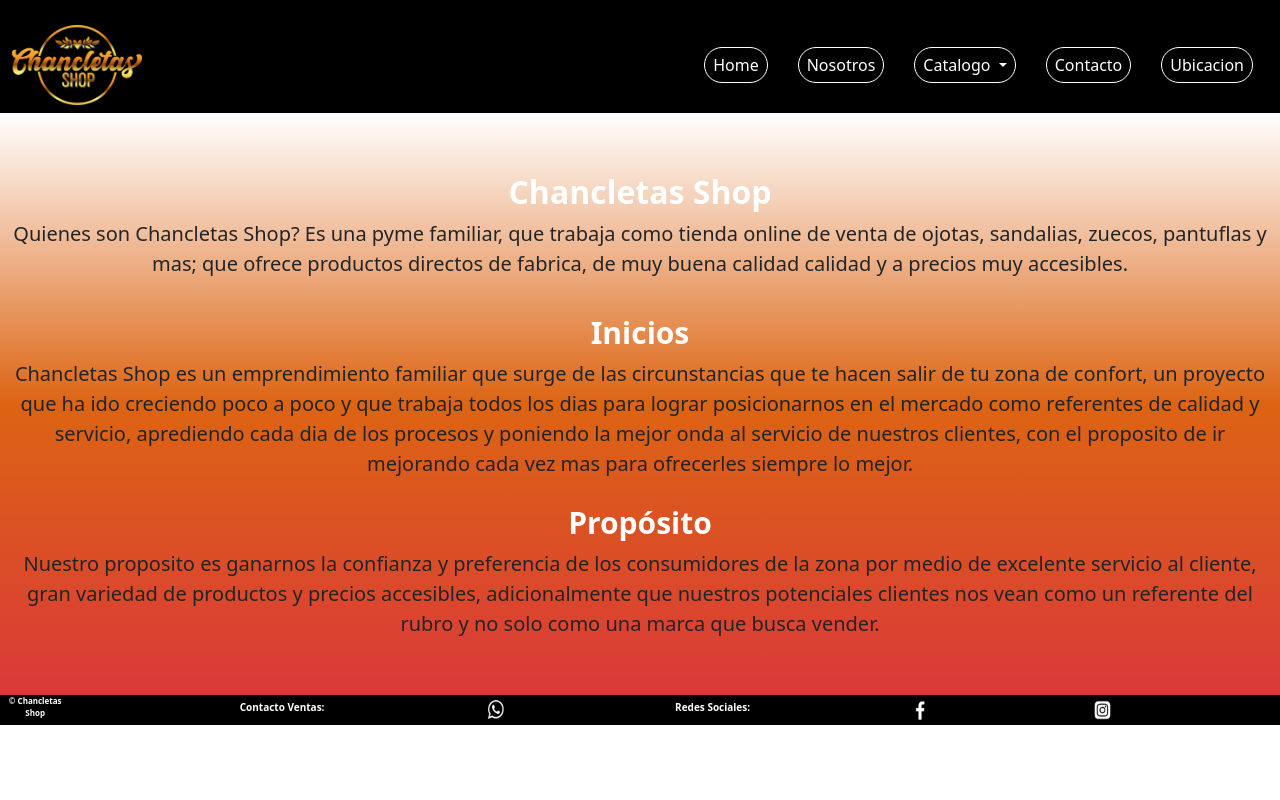
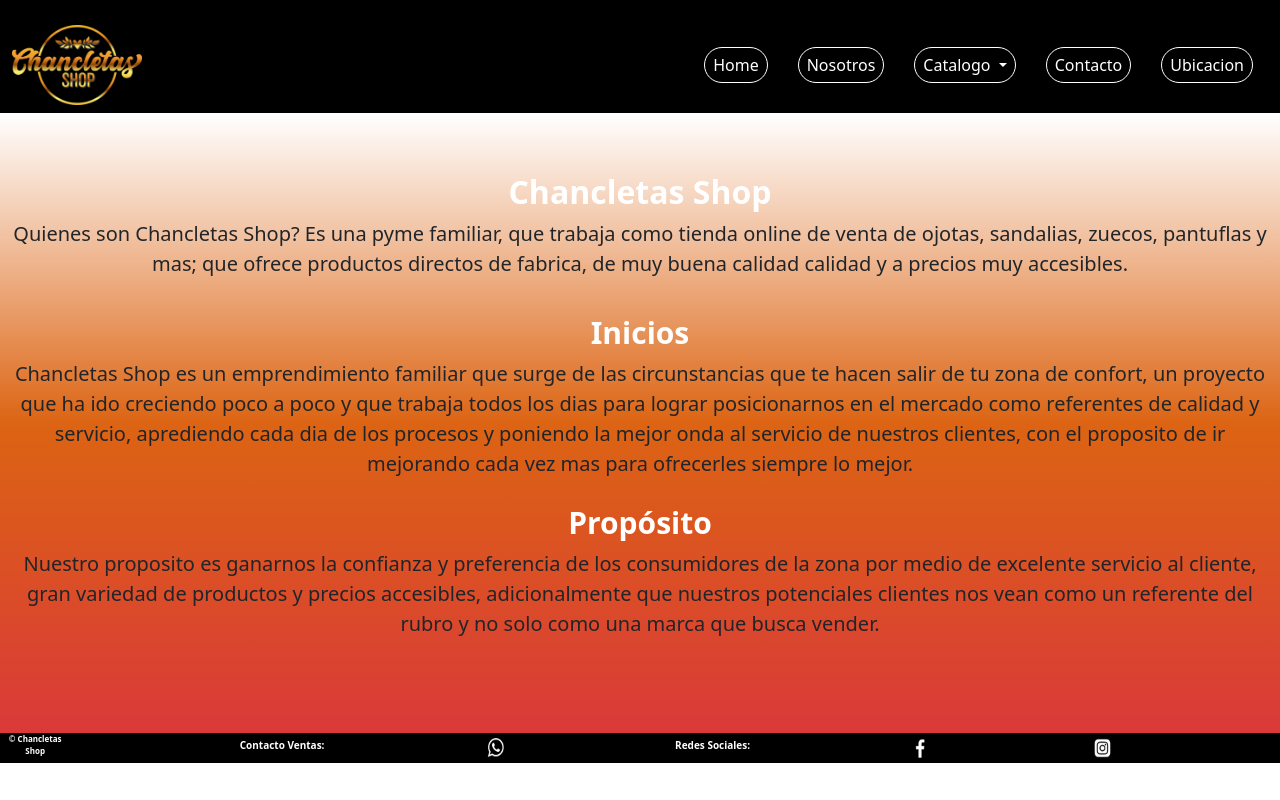
Before and after one commit to mayermorante26/chancletasshop, a website: page paginas/nosotros.html in a window 1280 px wide. Drawn offline with nearby package versions, Linux system fonts and the light colour scheme.

Commit message:
Ajuste pantalla pagina nosotros

```diff
--- a/scss/_nosotros.scss
+++ b/scss/_nosotros.scss
@@ -1,6 +1,6 @@
 .ajuste_pantalla_nos{
 
-   @include ajustePantalla(100%, fit-content);
+   @include ajustePantalla(100%, 620px);
     margin-left: 0px;
     margin-right: auto;
     margin-bottom: 0;
```
Also changed, not shown: css/main.css.
